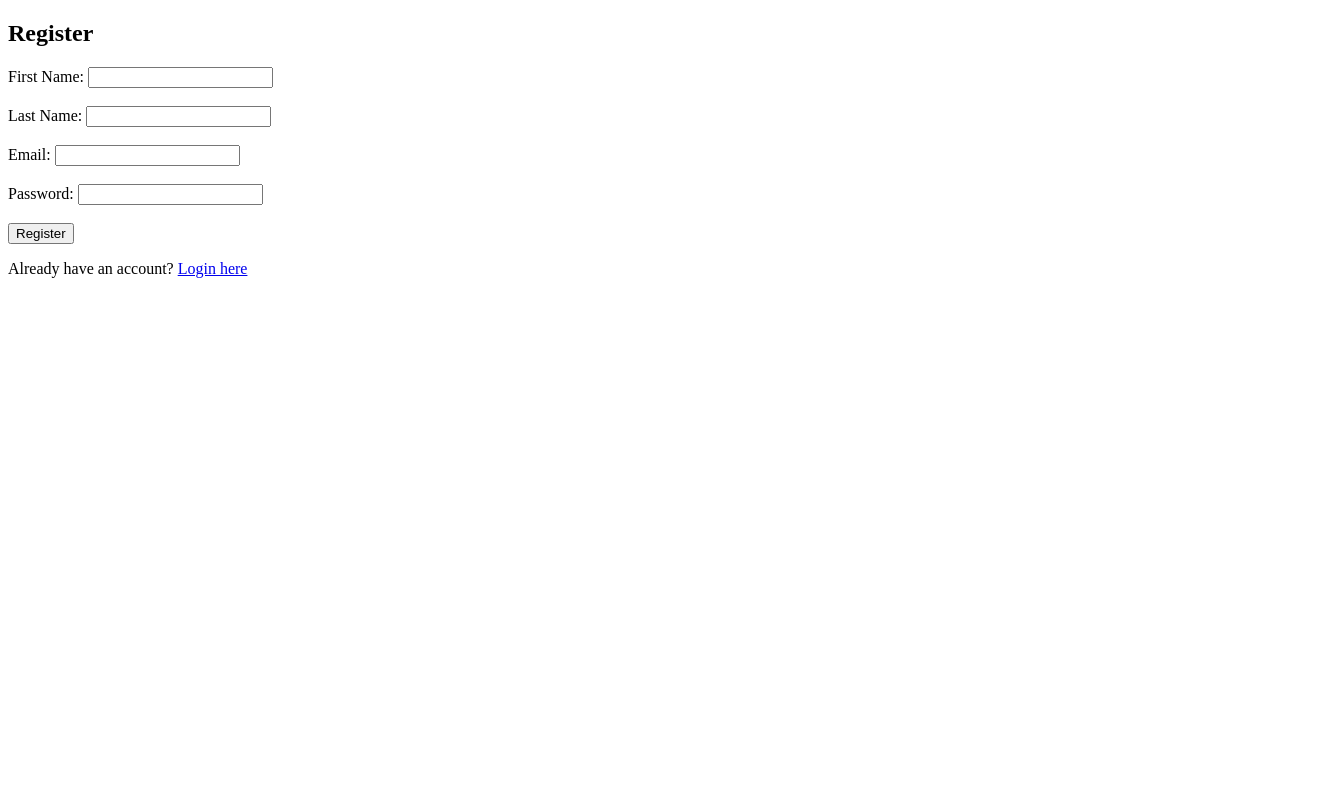
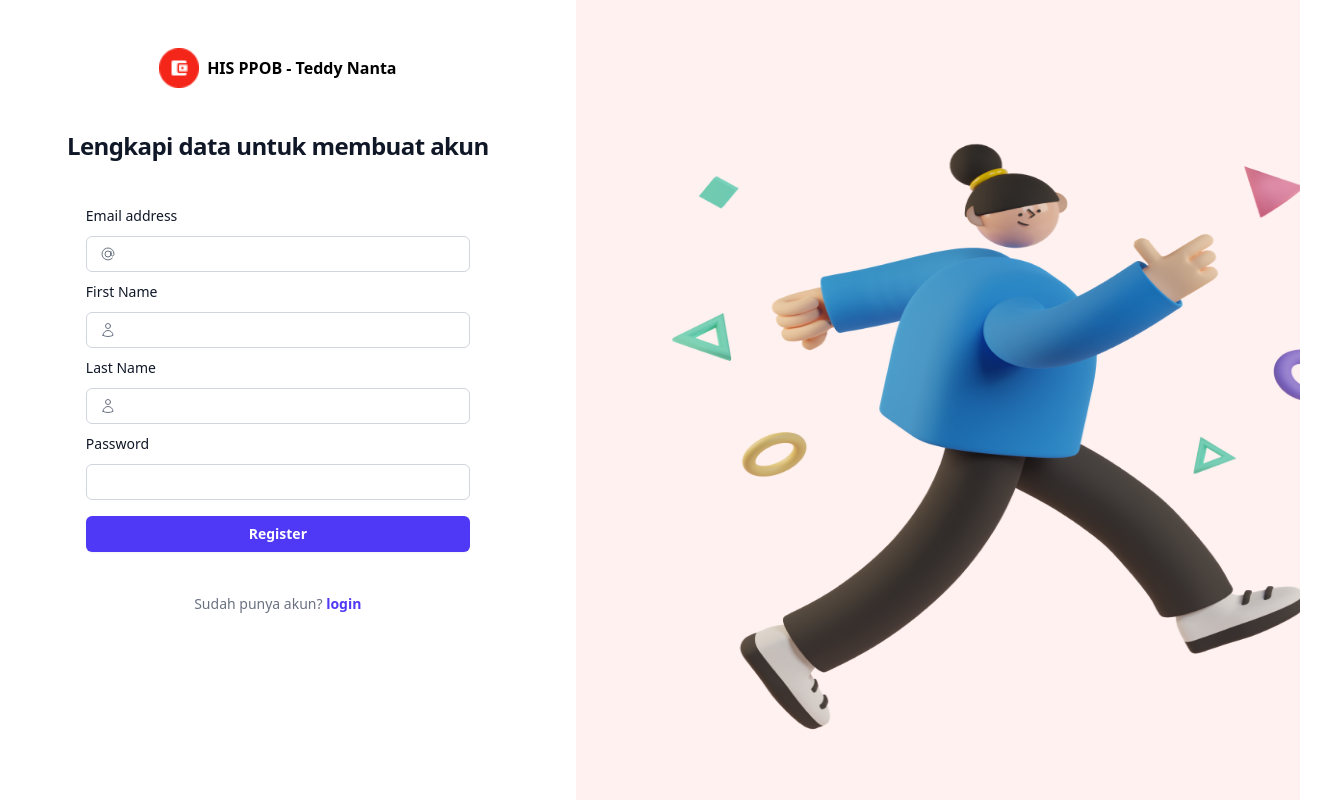
Before and after one commit to teddynanta/ci-tht, a CodeIgniter 4 app: the page made by app/Views/auth/register.php in a window 1320 px wide. Run offline with PHP 8.4 and a stand-in for CodeIgniter, Linux system fonts and the light colour scheme; the template is opened without the code that fills it, so the values that code supplies are empty; some libraries are stand-ins or nearby versions.

Commit message:
register

```diff
--- a/app/Config/Autoload.php
+++ b/app/Config/Autoload.php
@@ -90,5 +90,5 @@ class Autoload extends AutoloadConfig
      *
      * @var list<string>
      */
-    public $helpers = [];
+    public $helpers = ['icon'];
 }
--- a/app/Config/Routes.php
+++ b/app/Config/Routes.php
@@ -5,6 +5,6 @@ use CodeIgniter\Router\RouteCollection;
 /**
  * @var RouteCollection $routes
  */
-$routes->get('/', 'Home::index');
+$routes->get('/', 'Auth::register');
 $routes->get('/register', 'Auth::register');
 $routes->post('/register', 'Auth::registerProcess');
--- a/app/Views/auth/register.php
+++ b/app/Views/auth/register.php
@@ -3,34 +3,87 @@
 
 <head>
   <title>Register</title>
+  <script src="https://cdn.jsdelivr.net/npm/@tailwindcss/browser@4"></script>
 </head>
 
 <body>
-  <h2>Register</h2>
+  <div class="container flex flex-row">
+    <div class="min-h-full basis-3/4 justify-center px-6 py-12 lg:px-10">
+      <div class="flex items-center space-x-2">
+        <img class="ms-auto h-10" src="<?= base_url('/images/logo.png') ?>" alt="HIS PPOB - Teddy Nanta">
+        <span class="font-bold me-auto">HIS PPOB - Teddy Nanta</span>
+      </div>
+      <h2 class="mt-10 text-center text-2xl/9 font-bold tracking-tight text-gray-900">Lengkapi data untuk membuat akun</h2>
 
+      <div class="mt-10 sm:mx-auto sm:w-full sm:max-w-sm">
         <?php if (session()->getFlashdata('error')): ?>
           <p style="color: red;"><?= session()->getFlashdata('error') ?></p>
         <?php endif; ?>
 
         <form action="/register" method="post">
           <?= csrf_field() ?>
+          <div>
+            <label for="email" class="block text-sm/6 font-medium text-gray-900">Email address</label>
+            <div class="relative mt-2">
+              <div class="absolute inset-y-0 start-0 flex items-center ps-3.5 pointer-events-none">
+                <svg xmlns="http://www.w3.org/2000/svg" fill="none" viewBox="0 0 24 24" stroke-width="1.5" stroke="currentColor" class="w-4 h-4 text-gray-500 dark:text-gray-400">
+                  <path stroke-linecap="round" stroke-linejoin="round" d="M16.5 12a4.5 4.5 0 1 1-9 0 4.5 4.5 0 0 1 9 0Zm0 0c0 1.657 1.007 3 2.25 3S21 13.657 21 12a9 9 0 1 0-2.636 6.364M16.5 12V8.25" />
+                </svg>
+              </div>
+              <input type="email" name="email" id="email" autocomplete="email" required class="block w-full rounded-md bg-white ps-9 px-3 py-1.5 text-base text-gray-900 outline-1 -outline-offset-1 outline-gray-300 placeholder:text-gray-400 focus:outline-2 focus:-outline-offset-2 focus:outline-indigo-600 sm:text-sm/6">
+            </div>
+          </div>
 
-    <label>First Name:</label>
-    <input type="text" name="first_name" required><br><br>
+          <div>
+            <label for="first_name" class="mt-2 block text-sm/6 font-medium text-gray-900">First Name</label>
+            <div class="relative mt-2">
+              <div class="absolute inset-y-0 start-0 flex items-center ps-3.5 pointer-events-none">
+                <svg xmlns="http://www.w3.org/2000/svg" fill="none" viewBox="0 0 24 24" stroke-width="1.5" stroke="currentColor" class="w-4 h-4 text-gray-500 dark:text-gray-400">
+                  <path stroke-linecap="round" stroke-linejoin="round" d="M15.75 6a3.75 3.75 0 1 1-7.5 0 3.75 3.75 0 0 1 7.5 0ZM4.501 20.118a7.5 7.5 0 0 1 14.998 0A17.933 17.933 0 0 1 12 21.75c-2.676 0-5.216-.584-7.499-1.632Z" />
+                </svg>
 
-    <label>Last Name:</label>
-    <input type="text" name="last_name" required><br><br>
+              </div>
+              <input type="text" name="first_name" id="first_name" required class="block w-full rounded-md bg-white ps-9 px-3 py-1.5 text-base text-gray-900 outline-1 -outline-offset-1 outline-gray-300 placeholder:text-gray-400 focus:outline-2 focus:-outline-offset-2 focus:outline-indigo-600 sm:text-sm/6">
+            </div>
+          </div>
 
-    <label>Email:</label>
-    <input type="email" name="email" required><br><br>
+          <div>
+            <label for="last_name" class="mt-2 block text-sm/6 font-medium text-gray-900">Last Name</label>
+            <div class="relative mt-2">
+              <div class="absolute inset-y-0 start-0 flex items-center ps-3.5 pointer-events-none">
+                <svg xmlns="http://www.w3.org/2000/svg" fill="none" viewBox="0 0 24 24" stroke-width="1.5" stroke="currentColor" class="w-4 h-4 text-gray-500 dark:text-gray-400">
+                  <path stroke-linecap="round" stroke-linejoin="round" d="M15.75 6a3.75 3.75 0 1 1-7.5 0 3.75 3.75 0 0 1 7.5 0ZM4.501 20.118a7.5 7.5 0 0 1 14.998 0A17.933 17.933 0 0 1 12 21.75c-2.676 0-5.216-.584-7.499-1.632Z" />
+                </svg>
 
-    <label>Password:</label>
-    <input type="password" name="password" required><br><br>
+              </div>
+              <input type="text" name="last_name" id="last_name" required class="block w-full rounded-md bg-white ps-9 px-3 py-1.5 text-base text-gray-900 outline-1 -outline-offset-1 outline-gray-300 placeholder:text-gray-400 focus:outline-2 focus:-outline-offset-2 focus:outline-indigo-600 sm:text-sm/6">
+            </div>
+          </div>
 
-    <button type="submit">Register</button>
+          <div>
+            <div class="flex items-center justify-between">
+              <label for="password" class="mt-2 block text-sm/6 font-medium text-gray-900">Password</label>
+            </div>
+            <div class="mt-2">
+              <input type="password" name="password" id="password" autocomplete="current-password" required class="block w-full rounded-md bg-white px-3 py-1.5 text-base text-gray-900 outline-1 -outline-offset-1 outline-gray-300 placeholder:text-gray-400 focus:outline-2 focus:-outline-offset-2 focus:outline-indigo-600 sm:text-sm/6">
+            </div>
+          </div>
+
+          <div>
+            <button type="submit" class=" mt-4 flex w-full justify-center rounded-md bg-indigo-600 px-3 py-1.5 text-sm/6 font-semibold text-white shadow-xs hover:bg-indigo-500 focus-visible:outline-2 focus-visible:outline-offset-2 focus-visible:outline-indigo-600">Register</button>
+          </div>
         </form>
 
-  <p>Already have an account? <a href="/login">Login here</a></p>
+        <p class="mt-10 text-center text-sm/6 text-gray-500">
+          Sudah punya akun?
+          <a href="/login" class="font-semibold text-indigo-600 hover:text-indigo-500">login</a>
+        </p>
+      </div>
+    </div>
+    <div>
+      <img src="<?= base_url('/images/Illustrasi Login.png') ?>" alt="Login" class="w-screen max-h-screen basis-1/4 ms-5">
+    </div>
+  </div>
 </body>
 
 </html>
--- /dev/null
+++ b/app/Views/components/icons/mail.php
@@ -0,0 +1,3 @@
+<svg xmlns="http://www.w3.org/2000/svg" fill="none" viewBox="0 0 24 24" stroke-width="1.5" stroke="currentColor" class="size-6">
+  <path stroke-linecap="round" stroke-linejoin="round" d="M16.5 12a4.5 4.5 0 1 1-9 0 4.5 4.5 0 0 1 9 0Zm0 0c0 1.657 1.007 3 2.25 3S21 13.657 21 12a9 9 0 1 0-2.636 6.364M16.5 12V8.25" />
+</svg>
--- /dev/null
+++ b/public/phpinfo.php
@@ -0,0 +1 @@
+<?php phpinfo();
```
Also changed, not shown: app/Helpers/IconHelper.php (added, +8 -0 lines), public/images/Illustrasi Login.png (added), public/images/Logo.png (added), 1 other file. Lines whose indentation alone changed are shown as unchanged.
